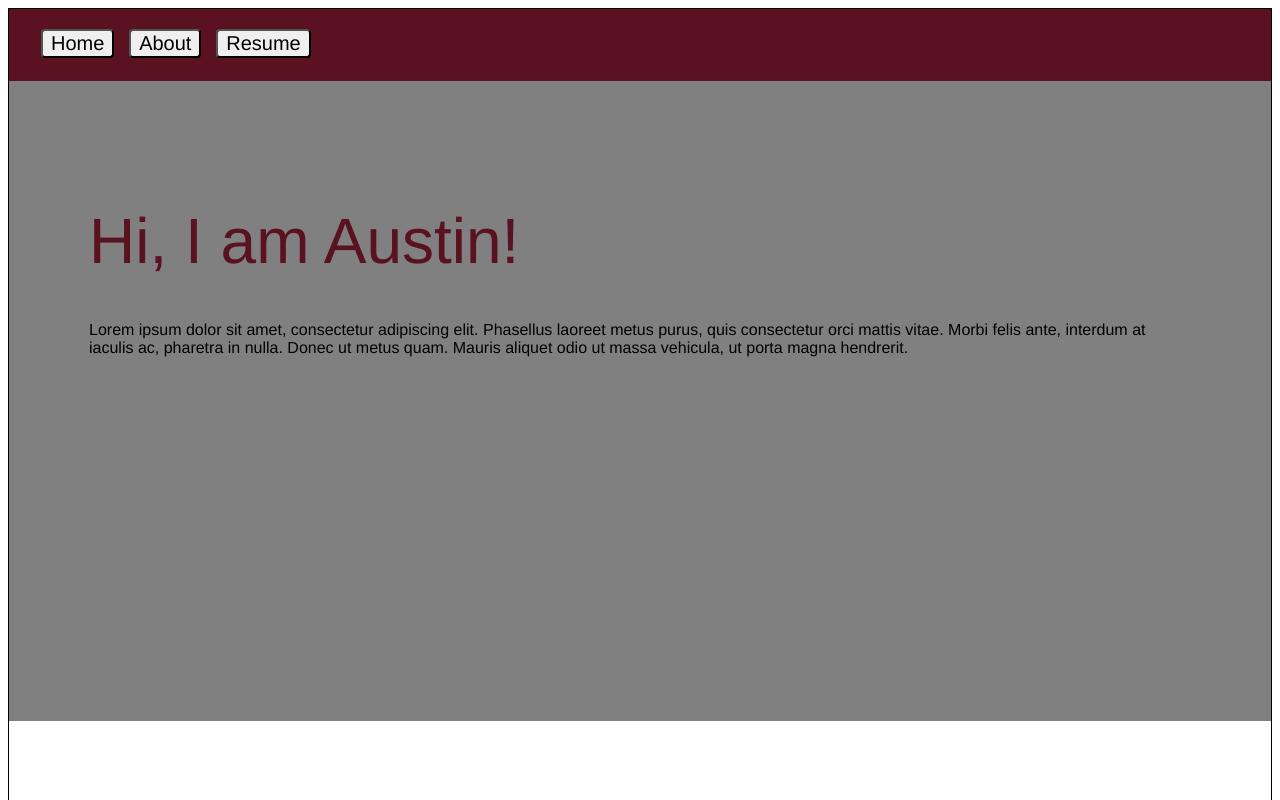
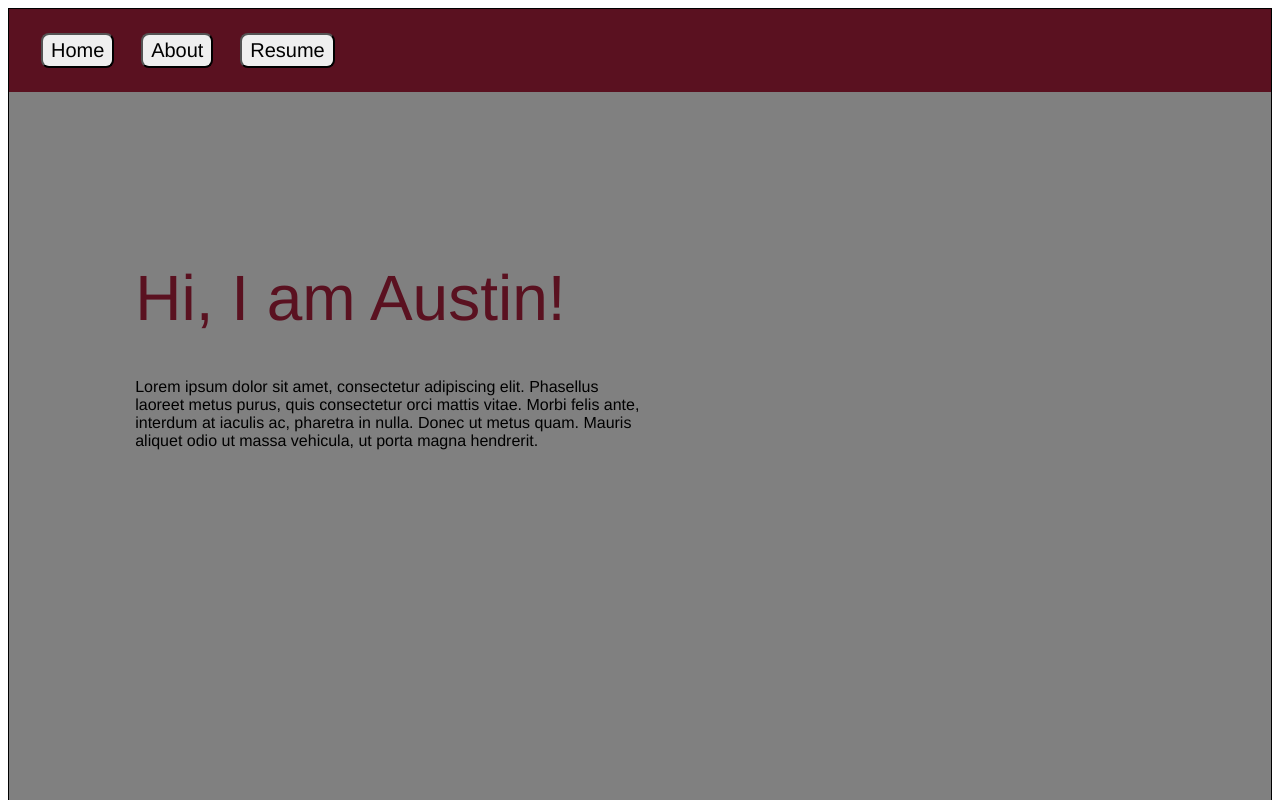
Before and after one commit to austinyu12/portfoliowebsite, a plain HTML site: page index.html in a window 1280 px wide. Shown: the top 800 px of the page. Drawn offline with Linux system fonts and the light colour scheme.

Commit message:
fixed navbar and title

```diff
--- a/styles.css
+++ b/styles.css
@@ -29,10 +29,12 @@ p {
 }
 
 .title {
-    padding: 80px;
+    padding-top: 10%;
+    padding-left: 10%;
+    padding-right: 50%;
     align-items: flex-end;
     background-color: gray;
-    height: 60dvh;
+    height: 80dvh;
 }
 
 .wrapper {
@@ -62,17 +64,14 @@ p {
 header {
     background-color: var(--color, red);
     padding: 2.0rem;
-    height: 4dvh;
-    /* vertical-align: center; */
 }
 
 nav > * {
     font: 2.0rem Helvetica;
     vertical-align: center;
-    border-radius: 4px;
-    margin-left: 12px;
-    padding-left: 8px;
-    padding-right: 8px;
+    border-radius: 8px;
+    padding: 4px 8px;
+    margin: 4px 12px;
 }
 
 .details > * {
```
